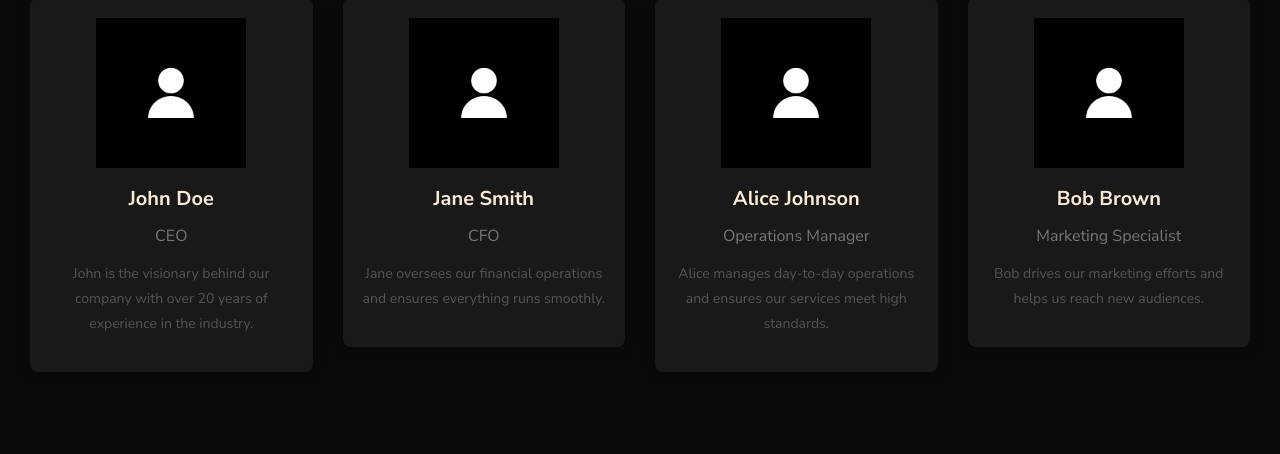
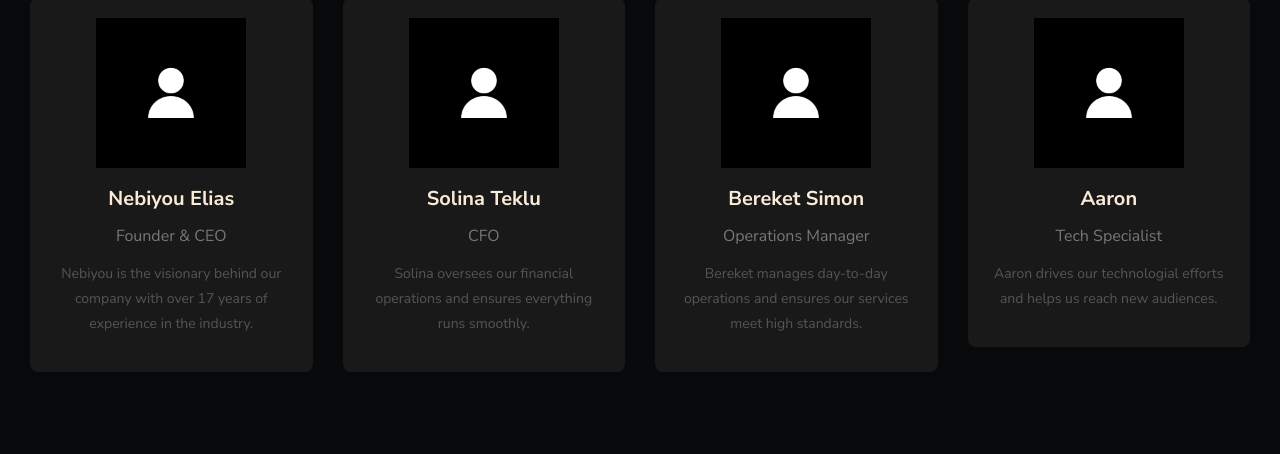
Before and after one commit to BileyX/EmnetPm, a plain HTML site: page main updated/index.html in a window 1280 px wide. Shown: the part 3337-3791 px from the top of the page. Drawn offline with Linux system fonts and the light colour scheme; some packages are replaced by stand-ins of ours; no server answers.

Commit message:
Update index.html
name change

```diff
--- a/main updated/index.html
+++ b/main updated/index.html
@@ -431,36 +431,36 @@
           <div class="col-md-4 col-lg-3 mb-4">
             <div class="team-member text-center">
               <img src="images/user3.png" alt="Team Member 1" class="img-fluid rounded-circle mb-3">
-              <h4 class="name">John Doe</h4>
-              <p class="position">CEO</p>
-              <p class="description">John is the visionary behind our company with over 20 years of experience in the industry.</p>
+              <h4 class="name">Nebiyou Elias</h4>
+              <p class="position">Founder & CEO</p>
+              <p class="description">Nebiyou is the visionary behind our company with over 17 years of experience in the industry.</p>
             </div>
           </div>
           <!-- Team Member 2 -->
           <div class="col-md-4 col-lg-3 mb-4">
             <div class="team-member text-center">
               <img src="images/user3.png" alt="Team Member 2" class="img-fluid rounded-circle mb-3">
-              <h4 class="name">Jane Smith</h4>
+              <h4 class="name">Solina Teklu</h4>
               <p class="position">CFO</p>
-              <p class="description">Jane oversees our financial operations and ensures everything runs smoothly.</p>
+              <p class="description">Solina oversees our financial operations and ensures everything runs smoothly.</p>
             </div>
           </div>
           <!-- Team Member 3 -->
           <div class="col-md-4 col-lg-3 mb-4">
             <div class="team-member text-center">
               <img src="images/user3.png" alt="Team Member 3" class="img-fluid rounded-circle mb-3">
-              <h4 class="name">Alice Johnson</h4>
+              <h4 class="name">Bereket Simon</h4>
               <p class="position">Operations Manager</p>
-              <p class="description">Alice manages day-to-day operations and ensures our services meet high standards.</p>
+              <p class="description">Bereket manages day-to-day operations and ensures our services meet high standards.</p>
             </div>
           </div>
           <!-- Team Member 4 -->
           <div class="col-md-4 col-lg-3 mb-4">
             <div class="team-member text-center">
               <img src="images/user3.png" alt="Team Member 4" class="img-fluid rounded-circle mb-3">
-              <h4 class="name">Bob Brown</h4>
-              <p class="position">Marketing Specialist</p>
-              <p class="description">Bob drives our marketing efforts and helps us reach new audiences.</p>
+              <h4 class="name">Aaron</h4>
+              <p class="position">Tech Specialist</p>
+              <p class="description">Aaron drives our technologial efforts and helps us reach new audiences.</p>
             </div>
           </div>
         </div>
```
